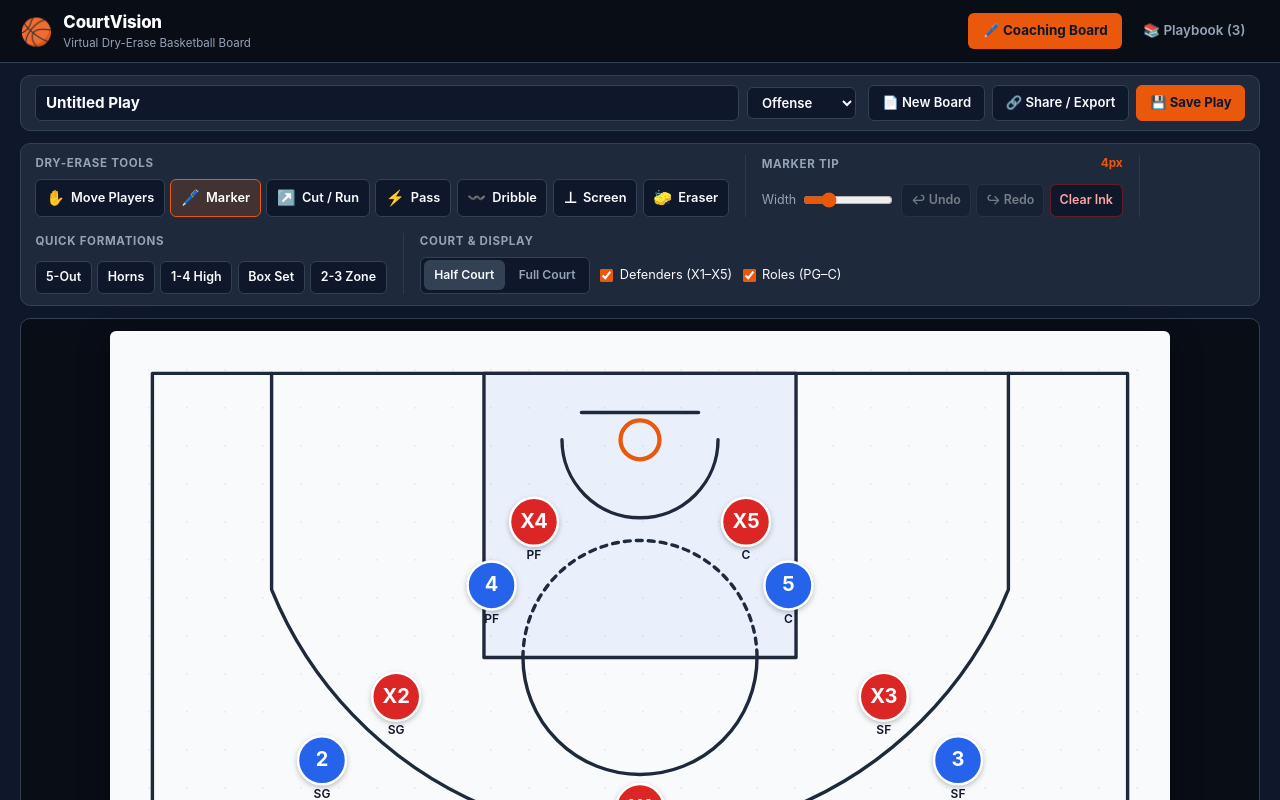
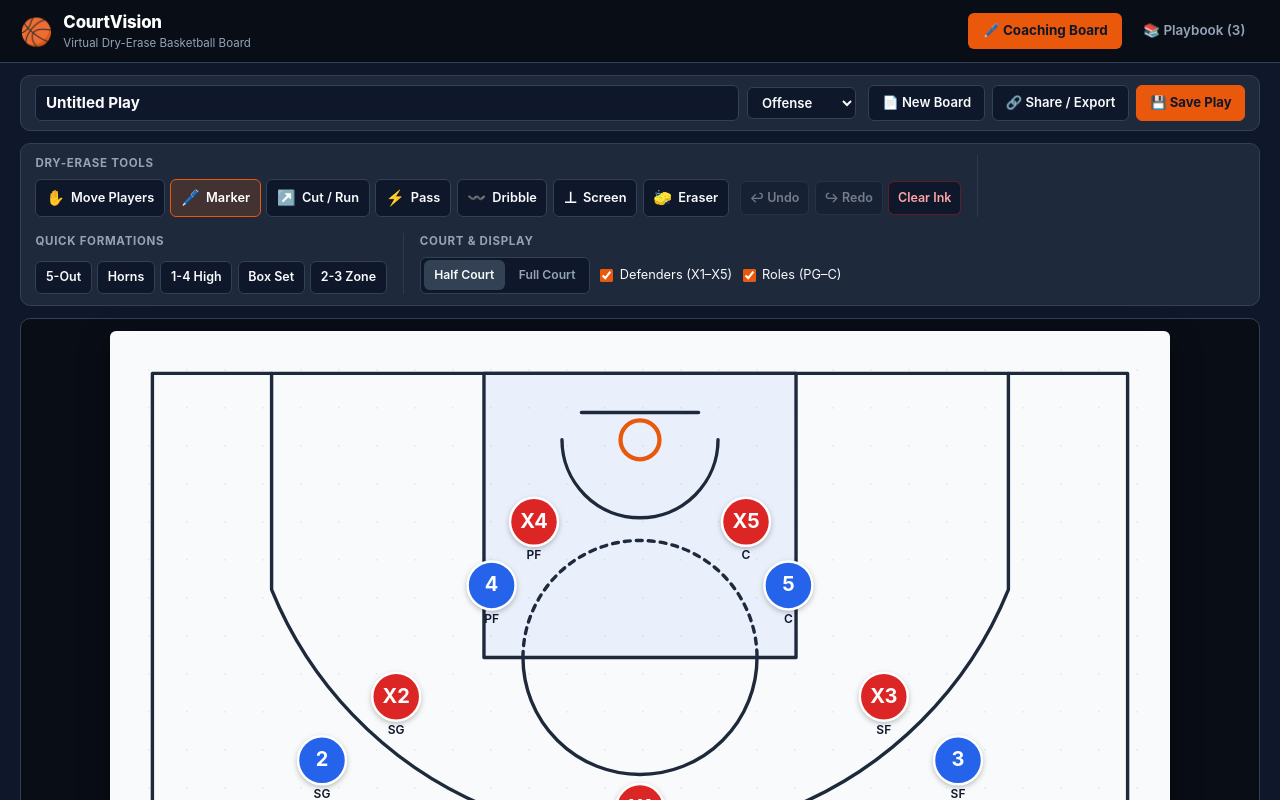
Before and after one commit to kennith/courtvision-app, a Vue app: page / in a window 1280 px wide. Shown: the top 800 px of the page. Built offline with nearby package versions, Linux system fonts and the light colour scheme.

Commit message:
refactor(board): remove marker tip size selector and default stroke width to 5px

```diff
--- a/src/components/MarkerToolbar.vue
+++ b/src/components/MarkerToolbar.vue
@@ -1,5 +1,4 @@
 <script setup>
-import { computed } from 'vue'
 import { useBoardStore } from '@/stores/useBoardStore'
 
 const boardStore = useBoardStore()
@@ -21,15 +20,6 @@ const formations = [
   { id: 'box', label: 'Box Set' },
   { id: '2-3-zone', label: '2-3 Zone' }
 ]
-
-const strokeProgressStyle = computed(() => {
-  const pct = ((boardStore.markerWidth - 2) / (10 - 2)) * 100
-  return { '--progress': `${pct}%` }
-})
-
-function onWidthInput(e) {
-  boardStore.markerWidth = Number(e.target.value)
-}
 </script>
 
 <template>
@@ -50,30 +40,6 @@ function onWidthInput(e) {
           <span class="tool-icon" aria-hidden="true">{{ tool.icon }}</span>
           <span class="tool-label">{{ tool.label }}</span>
         </button>
-      </div>
-    </section>
-
-    <!-- Marker Tip & Stroke Actions -->
-    <section class="tool-section">
-      <div class="section-row">
-        <h2 class="section-heading">Marker Tip</h2>
-        <span class="badge-thickness">{{ boardStore.markerWidth }}px</span>
-      </div>
-
-      <div class="tip-and-actions">
-        <label class="slider-label" for="marker-width-range">
-          <span class="sr-label">Width</span>
-          <input
-            id="marker-width-range"
-            type="range"
-            min="2"
-            max="10"
-            step="1"
-            :value="boardStore.markerWidth"
-            :style="strokeProgressStyle"
-            @input="onWidthInput"
-          />
-        </label>
 
         <div class="action-pair">
           <button
@@ -193,13 +159,6 @@ function onWidthInput(e) {
   border-inline-end: none;
 }
 
-.section-row {
-  display: flex;
-  align-items: safe center;
-  justify-content: space-between;
-  gap: 0.5rem;
-}
-
 .section-heading {
   font-size: 0.72rem;
   text-transform: uppercase;
@@ -208,15 +167,10 @@ function onWidthInput(e) {
   font-weight: 700;
 }
 
-.badge-thickness {
-  font-size: 0.74rem;
-  color: var(--brand-color);
-  font-weight: 700;
-}
-
 .tool-row {
   display: flex;
   flex-wrap: wrap;
+  align-items: safe center;
   gap: 0.35rem;
 }
 
@@ -248,33 +202,15 @@ function onWidthInput(e) {
   font-size: 0.95rem;
 }
 
-.tip-and-actions {
-  display: flex;
-  flex-wrap: wrap;
-  align-items: safe center;
-  gap: 0.55rem;
-}
-
-.slider-label {
-  display: inline-flex;
-  align-items: safe center;
-  gap: 0.4rem;
-  font-size: 0.78rem;
-  color: var(--text-muted);
-}
-
-.slider-label input[type="range"] {
-  inline-size: 90px;
-}
-
 .action-pair {
   display: flex;
   gap: 0.35rem;
+  margin-inline-start: 0.35rem;
 }
 
 .secondary-btn,
 .danger-btn {
-  padding-block: 0.4rem;
+  padding-block: 0.42rem;
   padding-inline: 0.55rem;
   font-size: 0.78rem;
   font-weight: 600;
--- a/src/stores/useBoardStore.js
+++ b/src/stores/useBoardStore.js
@@ -285,10 +285,10 @@ export const useBoardStore = defineStore('board', () => {
   const showDefense = ref(true)
   const showPlayerRoles = ref(true)
 
-  // Marker & tool state (fixed black dry-erase ink)
+  // Marker & tool state (fixed black dry-erase ink, 5px tip)
   const activeTool = ref('pen') // 'select' | 'pen' | 'arrow' | 'pass' | 'dribble' | 'screen' | 'eraser'
   const markerColor = ref(BLACK_INK)
-  const markerWidth = ref(4)
+  const markerWidth = ref(5)
 
   // Multi-frame animation state
   const frames = ref([
@@ -373,7 +373,8 @@ export const useBoardStore = defineStore('board', () => {
   function addStroke(stroke) {
     currentFrame.value.strokes.push({
       ...stroke,
-      color: BLACK_INK
+      color: BLACK_INK,
+      width: 5
     })
     if (!redoStacks.value[currentFrameIndex.value]) {
       redoStacks.value[currentFrameIndex.value] = []
```
